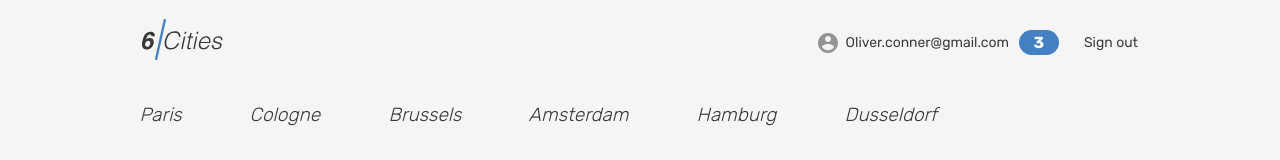
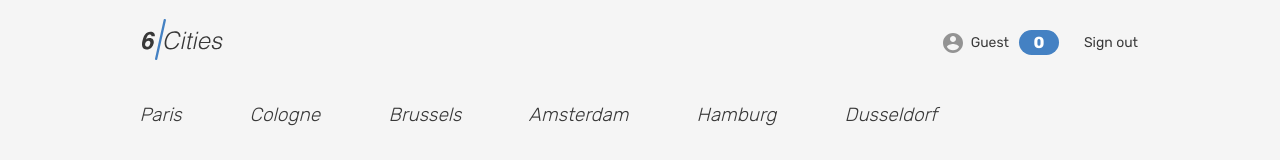
Before and after one commit to htmlacademy-univer-javascript-3/2673785-six-cities-6, a React (Vite) app: page / in a window 1280 px wide. Shown: the top 160 px of the page. Built offline with nearby package versions, Linux system fonts and the light colour scheme.

Commit message:
Доработки

```diff
--- a/src/Pages/MainPage/MainPage.tsx
+++ b/src/Pages/MainPage/MainPage.tsx
@@ -13,21 +13,23 @@ export const MainPage: FC<MainPageProps> = ({offersCount}) => (
         <div className="header__wrapper">
           <div className="header__left">
             <a className="header__logo-link header__logo-link--active">
-              <img className="header__logo" src="../../../markup/img/logo.svg" alt="6 cities logo" width="81" height="41"/>
+              <img className="header__logo" src="../../../markup/img/logo.svg" alt="6 cities logo" width="81"
+                height="41"
+              />
             </a>
           </div>
           <nav className="header__nav">
             <ul className="header__nav-list">
               <li className="header__nav-item user">
-                <Link to={'/'} className="header__nav-link header__nav-link--profile">
+                <Link to={'/favorites'} className="header__nav-link header__nav-link--profile">
                   <div className="header__avatar-wrapper user__avatar-wrapper">
                   </div>
-                  <span className="header__user-name user__name">Oliver.conner@gmail.com</span>
-                  <span className="header__favorite-count">3</span>
+                  <span className="header__user-name user__name">Guest</span>
+                  <span className="header__favorite-count">0</span>
                 </Link>
               </li>
               <li className="header__nav-item">
-                <Link to={'/'} className="header__nav-link">
+                <Link to={'/login'} className="header__nav-link">
                   <span className="header__signout">Sign out</span>
                 </Link>
               </li>
--- a/src/components/OfferCard/OfferCard.tsx
+++ b/src/components/OfferCard/OfferCard.tsx
@@ -4,7 +4,7 @@ import {Link} from 'react-router-dom';
 export const OfferCard: FC = () => (
   <article className="cities__card place-card">
     <div className="cities__image-wrapper place-card__image-wrapper">
-      <Link to={'/'}>
+      <Link to={'/offer/:id'}>
         <img className="place-card__image" src="../../../markup/img/room.jpg" width="260" height="200" alt="Place image"/>
       </Link>
     </div>
@@ -28,7 +28,7 @@ export const OfferCard: FC = () => (
         </div>
       </div>
       <h2 className="place-card__name">
-        <Link to={'/'}>Wood and stone place</Link>
+        <Link to={'/offer/:id'}>Wood and stone place</Link>
       </h2>
       <p className="place-card__type">Room</p>
     </div>
```
